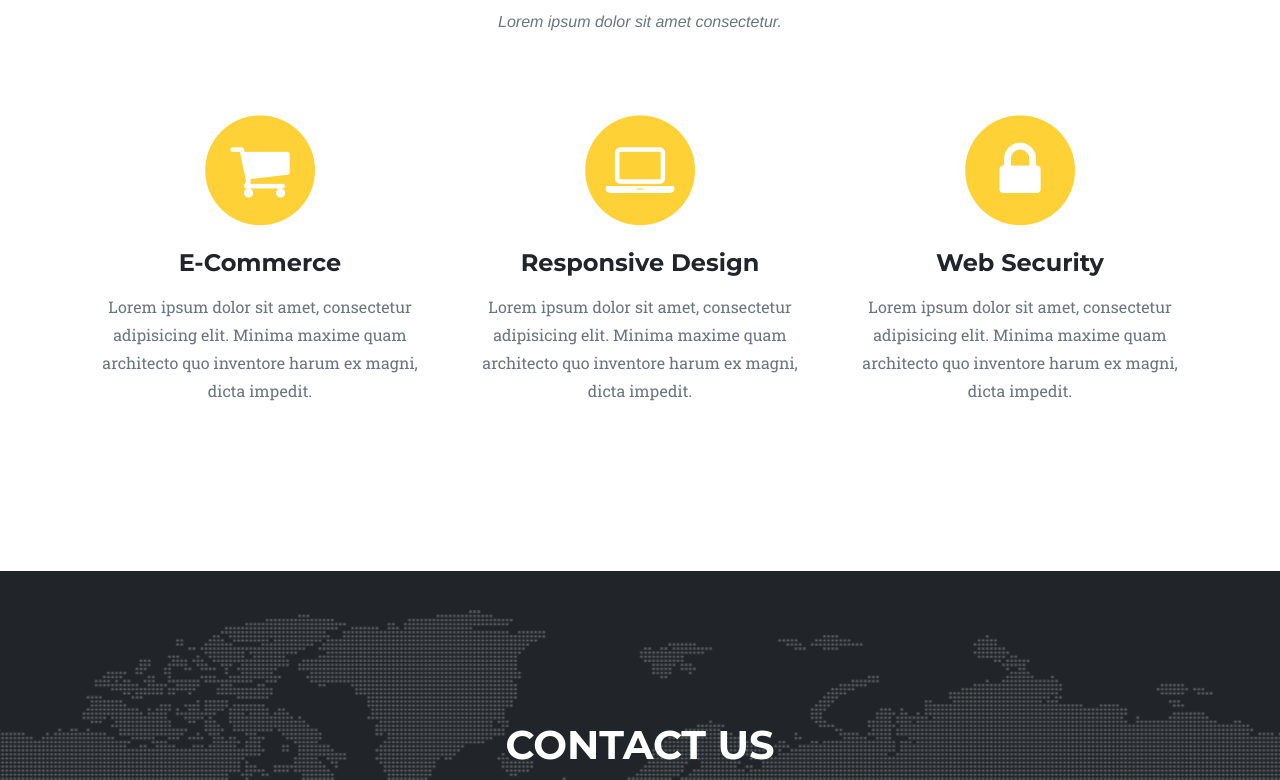
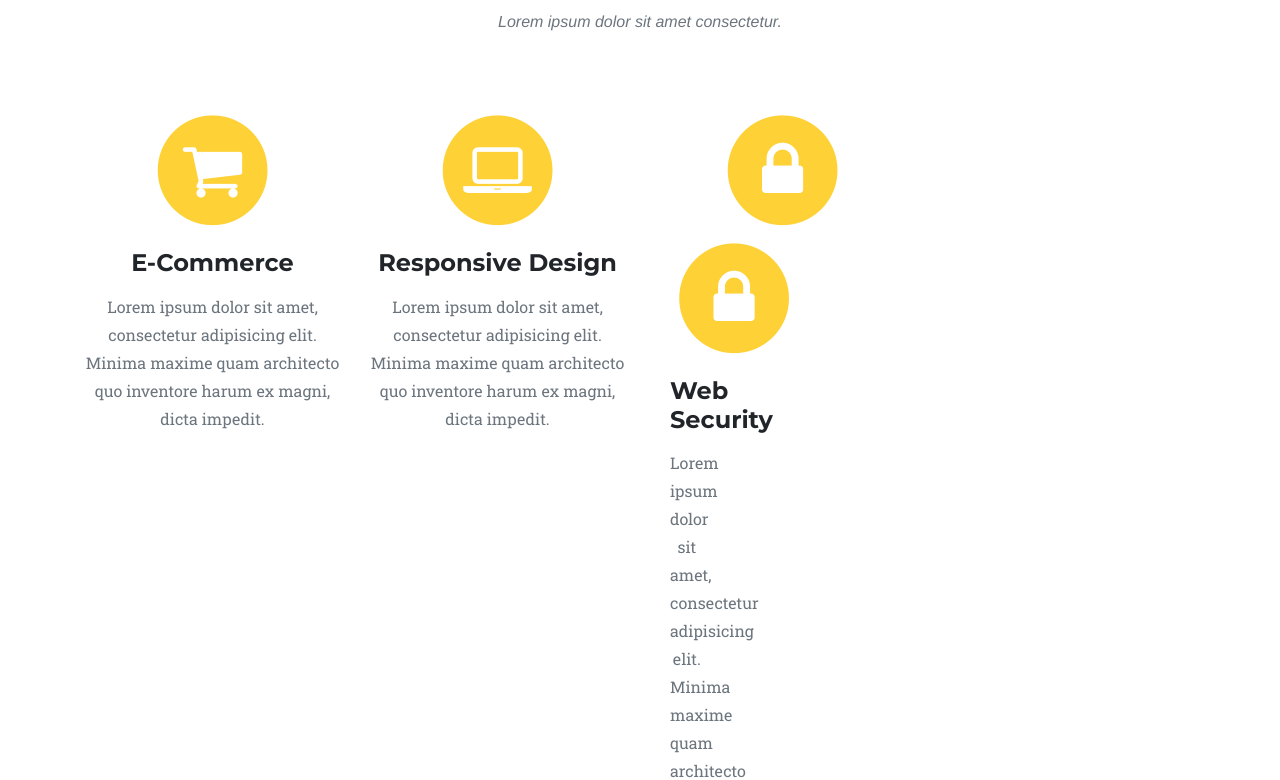
Before and after one commit to peritoeconomista/valorefetivo, a plain HTML site: page index.html in a window 1280 px wide. Shown: the part 1816-2596 px from the top of the page. Drawn offline with Linux system fonts and the light colour scheme; a web font is replaced by a local one.

Commit message:
Update index.html

```diff
--- a/index.html
+++ b/index.html
@@ -89,7 +89,7 @@
           </div>
         </div>
         <div class="row text-center">
-          <div class="col-md-4">
+          <div class="col-md-3">
             <span class="fa-stack fa-4x">
               <i class="fa fa-circle fa-stack-2x text-primary"></i>
               <i class="fa fa-shopping-cart fa-stack-1x fa-inverse"></i>
@@ -97,7 +97,7 @@
             <h4 class="service-heading">E-Commerce</h4>
             <p class="text-muted">Lorem ipsum dolor sit amet, consectetur adipisicing elit. Minima maxime quam architecto quo inventore harum ex magni, dicta impedit.</p>
           </div>
-          <div class="col-md-4">
+          <div class="col-md-3">
             <span class="fa-stack fa-4x">
               <i class="fa fa-circle fa-stack-2x text-primary"></i>
               <i class="fa fa-laptop fa-stack-1x fa-inverse"></i>
@@ -105,7 +105,12 @@
             <h4 class="service-heading">Responsive Design</h4>
             <p class="text-muted">Lorem ipsum dolor sit amet, consectetur adipisicing elit. Minima maxime quam architecto quo inventore harum ex magni, dicta impedit.</p>
           </div>
-          <div class="col-md-4">
+          <div class="col-md-3">
+            <span class="fa-stack fa-4x">
+              <i class="fa fa-circle fa-stack-2x text-primary"></i>
+              <i class="fa fa-lock fa-stack-1x fa-inverse"></i>
+            </span>
+             <div class="col-md-3">
             <span class="fa-stack fa-4x">
               <i class="fa fa-circle fa-stack-2x text-primary"></i>
               <i class="fa fa-lock fa-stack-1x fa-inverse"></i>
```
